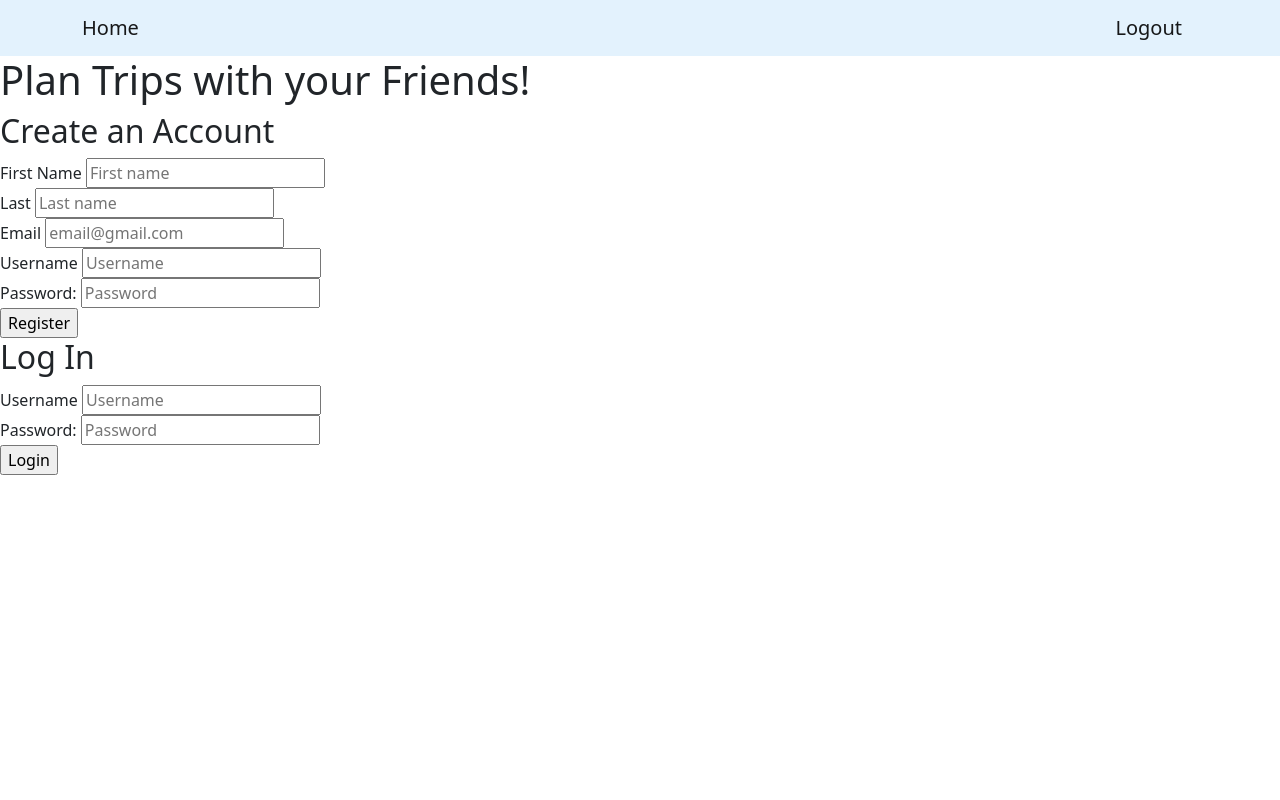
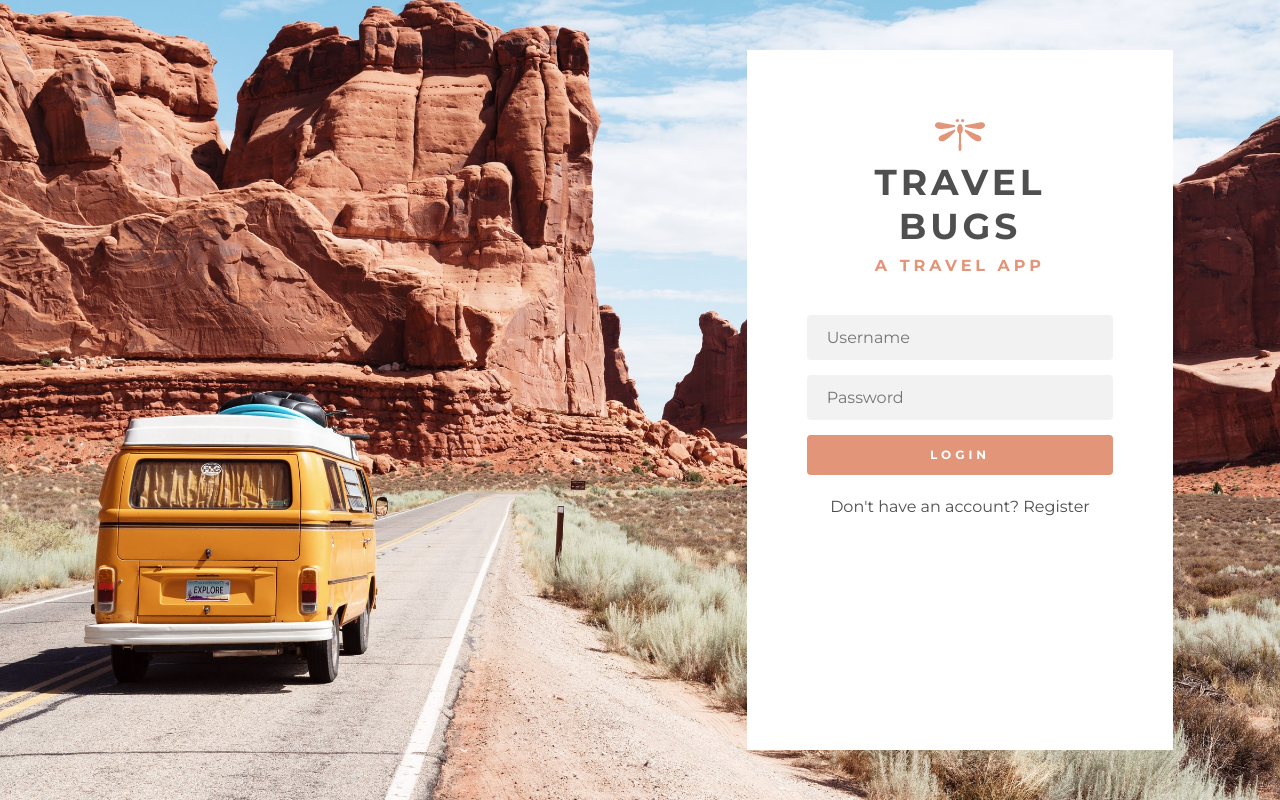
Before and after one commit to kat-jiang/Travel-planning-project, a Flask app: page / in a window 1280 px wide. Run offline with Flask 2, Linux system fonts and the light colour scheme.

Commit message:
added styling to homepage

```diff
--- /dev/null
+++ b/static/css/homepage.css
@@ -0,0 +1,90 @@
+#bkg-img {
+  background: url("/static/img/background.jpg") no-repeat center center;
+  background-size: cover;
+  height: 100vh;
+}
+
+.alert {
+  text-align: center;
+  background-color: #83c5be;
+  border-width: 0;
+  color: white;
+}
+
+.login-container {
+  position: relative;
+  height: 100vh;
+  padding-top: 50px;
+  padding-bottom: 50px;
+}
+
+.login-container-inner {
+  background-color: white;
+  position: absolute;
+  top: 50px;
+  bottom: 50px;
+  left: 0;
+  right: 0;
+  padding: 60px;
+  text-align: center;
+}
+
+.form-hidden {
+  display: none;
+}
+
+img {
+  width: 50px;
+}
+
+
+h1 {
+  font-style: normal;
+  font-weight: 700;
+  font-size: 36px;
+  line-height: 44px;
+  letter-spacing: 4px;
+  text-transform: uppercase;
+}
+
+.subtitle {
+  font-size: 16px;
+  font-weight: bold;
+  letter-spacing: 4px;
+  text-transform: uppercase;
+  color: #e29578;
+}
+
+form {
+  margin-top: 40px;
+}
+.form-input {
+  height: 45px;
+  background: #F2F2F2;
+  border-radius: 4px;
+  border-width: 0;
+  margin: 0 0 15px;
+  width: 100%;
+  padding-left: 20px;
+}
+
+.btn {
+  background-color: #e29578;
+  width: 100%;
+  color: white;
+  font-weight: bold;
+  font-size: 12px;
+  letter-spacing: 4px;
+  text-transform: uppercase;
+  padding: 10px 0;
+  margin-bottom: 20px;
+}
+
+.toggle-register {
+  cursor: pointer;
+  margin-bottom: 20px;
+}
+
+.toggle-register:hover {
+  color: #e29578;
+}
--- a/static/css/styles.css
+++ b/static/css/styles.css
@@ -1,32 +1,4 @@
-.mapboxgl-popup {
-  max-width: 200px;
+body {
+  font-family: 'Montserrat', sans-serif;
+  color: #4F4F4F;
 }
-
-.mapboxgl-popup-content {
-  text-align: center;
-  /* font-family: 'Open Sans', sans-serif; */
-}
-
-/* .form--rounded .row {
-  border: 1px solid #ced4da;
-  border-radius: 50px;
-}
-
-.form--rounded .row > * {
-  padding-left: 0;
-  padding-right: 0;
-}
-
-.form--rounded .form-floating > .form-control {
-  border-radius: 0;
-  border-width: 0;
-}
-
-.col--btn {
-  display: flex;
-  align-items: center;
-}
-
-.col--btn .btn-secondary {
-  border-radius: 50px;
-} */
--- /dev/null
+++ b/static/js/homepage.js
@@ -0,0 +1,19 @@
+const toggle = document.querySelector(".toggle-register")
+toggle.addEventListener('click', (evt) => {
+  toggleForm(evt);
+})
+function toggleForm (evt) {
+  const loginForm = document.querySelector(".login-form");
+  const registerForm = document.querySelector(".register-form");
+  const loginVisible = registerForm.classList.contains("form-hidden");
+
+  if (loginVisible) {
+    loginForm.classList.add("form-hidden");
+    registerForm.classList.remove("form-hidden");
+    toggle.innerHTML = "Already have an account? Login"
+  } else {
+    loginForm.classList.remove("form-hidden");
+    registerForm.classList.add("form-hidden");
+    toggle.innerHTML = "Don't have an account? Register"
+  }
+}
--- a/templates/base.html
+++ b/templates/base.html
@@ -6,7 +6,13 @@
     <meta name="viewport" content="initial-scale=1,maximum-scale=1,user-scalable=no">
 
     <!-- CSS only -->
+    <!-- Bootstrap -->
     <link href="https://cdn.jsdelivr.net/npm/bootstrap@5.1.3/dist/css/bootstrap.min.css" rel="stylesheet" integrity="sha384-1BmE4kWBq78iYhFldvKuhfTAU6auU8tT94WrHftjDbrCEXSU1oBoqyl2QvZ6jIW3" crossorigin="anonymous">
+    <!-- Google fonts -->
+    <link rel="preconnect" href="https://fonts.googleapis.com">
+    <link rel="preconnect" href="https://fonts.gstatic.com" crossorigin>
+    <link href="https://fonts.googleapis.com/css2?family=Montserrat:wght@300;400;600;700;800&display=swap" rel="stylesheet">
+    <!-- My style sheets -->
     <link href="/static/css/styles.css" rel="stylesheet">
 
     <!-- JavaScript Bundle with Popper -->
--- a/templates/homepage.html
+++ b/templates/homepage.html
@@ -1,45 +1,100 @@
-{% extends 'base.html' %}
+<!DOCTYPE html>
+<html lang="en">
+  <head>
+    <meta charset="UTF-8">
+    <meta http-equiv="X-UA-Compatible" content="IE=edge">
+    <meta name="viewport" content="initial-scale=1,maximum-scale=1,user-scalable=no">
+
+    <!-- CSS only -->
+    <!-- Bootstrap -->
+    <link href="https://cdn.jsdelivr.net/npm/bootstrap@5.1.3/dist/css/bootstrap.min.css" rel="stylesheet" integrity="sha384-1BmE4kWBq78iYhFldvKuhfTAU6auU8tT94WrHftjDbrCEXSU1oBoqyl2QvZ6jIW3" crossorigin="anonymous">
+    <!-- Google fonts -->
+    <link rel="preconnect" href="https://fonts.googleapis.com">
+    <link rel="preconnect" href="https://fonts.gstatic.com" crossorigin>
+    <link href="https://fonts.googleapis.com/css2?family=Montserrat:wght@300;400;600;700;800&display=swap" rel="stylesheet">
+    <!-- My style sheets -->
+    <link href="/static/css/styles.css" rel="stylesheet">
+    <link href="/static/css/homepage.css" rel="stylesheet">
+
+    <!-- JavaScript Bundle with Popper -->
+    <script src="https://cdn.jsdelivr.net/npm/bootstrap@5.1.3/dist/js/bootstrap.bundle.min.js" integrity="sha384-ka7Sk0Gln4gmtz2MlQnikT1wXgYsOg+OMhuP+IlRH9sENBO0LRn5q+8nbTov4+1p" crossorigin="anonymous"></script>
+
+    <!-- Block head-->
+    {% block head %}
+    {% endblock %}
+
+    <!-- Block title -->
+    <title>
       {% block title %}Welcome{% endblock %}
+    </title>
+  </head>
 
-{% block body %}
-  <h1>Plan Trips with your Friends!</h1>
-
-  <h2>Create an Account</h2>
+  <body>
+    <!-- Block body -->
+    <div id="bkg-img">
+      <div class="container-fluid">
+        <div class="row">
+          <div class="col-md-4 offset-md-7 login-container">
+            <div class="login-container-inner">
+              <img src="/static/img/dragonfly-logo.svg">
+              <h1>Travel Bugs</h1>
+              <h2 class="subtitle">A Travel App</h2>
+              <div class="login-form">
+                <!-- <h2>Log In</h2> -->
+                <form action="/login" method="POST">
+                  <div>
+                    <label for="username" hidden>Username</label>
+                    <input type="text" class="form-input" id="login-username" name="username" placeholder="Username">
+                  </div>
+                  <div>
+                    <label for="password" hidden>Password</label>
+                    <input type="password" class="form-input" id="login-password" name="password" placeholder="Password" required>
+                  </div>
+                  <button class="btn" type="submit" value="login">Login</button>
+                </form>
+              </div>
+              <div class="register-form form-hidden">
+                <!-- <h2>Create an Account</h2> -->
                 <form action="/register" method="POST">
                   <div>
-      <label for="fname">First Name</label>
-      <input type="text" id="fname" name="fname" placeholder="First name" required>
+                    <label for="email" hidden>Email</label>
+                    <input type="email" class="form-input" id="email" name="email" placeholder="email@gmail.com" pattern="^[a-zA-Z0-9_.+-]+@[a-zA-Z0-9-]+\.[a-zA-Z0-9-.]+$" required>
                   </div>
                   <div>
-      <label for="lname">Last</label>
-      <input type="text" id="lname" name="lname" placeholder="Last name" required>
+                    <label for="fname" hidden>First Name</label>
+                    <input type="text" class="form-input" id="fname" name="fname" placeholder="First name" required>
                   </div>
                   <div>
-      <label for="email">Email</label>
-      <input type="email" id="email" name="email" placeholder="email@gmail.com" pattern="^[a-zA-Z0-9_.+-]+@[a-zA-Z0-9-]+\.[a-zA-Z0-9-.]+$" required>
+                    <label for="lname" hidden>Last</label>
+                    <input type="text" class="form-input" id="lname" name="lname" placeholder="Last name" required>
                   </div>
                   <div>
-      <label for="username">Username</label>
-      <input type="text" id="username" name="username" placeholder="Username" required>
+                    <label for="username" hidden>Username</label>
+                    <input type="text" class="form-input" id="username" name="username" placeholder="Username" required>
                   </div>
                   <div>
-      <label for="password">Password:</label>
-      <input type="password" id="password" name="password" placeholder="Password" required>
+                    <label for="password" hidden>Password</label>
+                    <input type="password" class="form-input" id="password" name="password" placeholder="Password" required>
                   </div>
-    <input type="submit" value="Register">
+                  <button class="btn" type="submit" value="register">Register</button>
                 </form>
+              </div>
+              <div class="toggle-register">Don't have an account? Register</div>
+              <!-- Flash messages -->
+              {% for msg in get_flashed_messages() %}
+              <div class="alert alert-primary">
+                <span class="flash-msg">
+                  {{ msg }}
+                </span>
+              </div>
+              {% endfor %}
+            </div>
+          </div>
+        </div>
+      </div>
+    </div>
 
-  <h2>Log In</h2>
-  <form action="/login" method="POST">
-    <div>
-      <label for="username">Username</label>
-      <input type="text" id="login-username" name="username" placeholder="Username">
-    </div>
-    <div>
-      <label for="password">Password:</label>
-      <input type="password" id="login-password" name="password" placeholder="Password" required>
-    </div>
-    <input type="submit" value="Login">
-  </form>
-
-{% endblock %}
+    <!-- JS scripts-->
+  <script src="/static/js/homepage.js"></script>
+  </body>
+</html>
--- a/templates/trip.html
+++ b/templates/trip.html
@@ -6,7 +6,13 @@
     <meta name="viewport" content="initial-scale=1,maximum-scale=1,user-scalable=no">
 
     <!-- CSS only -->
+    <!-- Bootstrap -->
     <link href="https://cdn.jsdelivr.net/npm/bootstrap@5.1.3/dist/css/bootstrap.min.css" rel="stylesheet" integrity="sha384-1BmE4kWBq78iYhFldvKuhfTAU6auU8tT94WrHftjDbrCEXSU1oBoqyl2QvZ6jIW3" crossorigin="anonymous">
+    <!-- Google fonts -->
+    <link rel="preconnect" href="https://fonts.googleapis.com">
+    <link rel="preconnect" href="https://fonts.gstatic.com" crossorigin>
+    <link href="https://fonts.googleapis.com/css2?family=Montserrat:wght@300;400;600;700;800&display=swap" rel="stylesheet">
+    <!-- My style sheets -->
     <link href="/static/css/styles.css" rel="stylesheet">
 
     <!-- JavaScript Bundle with Popper -->
--- a/templates/user_page.html
+++ b/templates/user_page.html
@@ -16,6 +16,9 @@
 <!-- Mapbox geocoding scripts -->
 <script src="https://api.mapbox.com/mapbox-gl-js/plugins/mapbox-gl-geocoder/v5.0.0/mapbox-gl-geocoder.min.js"></script>
 <link rel="stylesheet" href="/static/css/mapbox-input.css" type="text/css">
+
+<!-- CSS styles-->
+<link href="/static/css/user-page.css" rel="stylesheet">
 
 {% endblock %}
 
```
Also changed, not shown: static/css/user-page.css (added, +32 -0 lines), static/img/background.jpg (added), static/img/dragonfly-logo.svg (added). Lines whose indentation alone changed are shown as unchanged.
